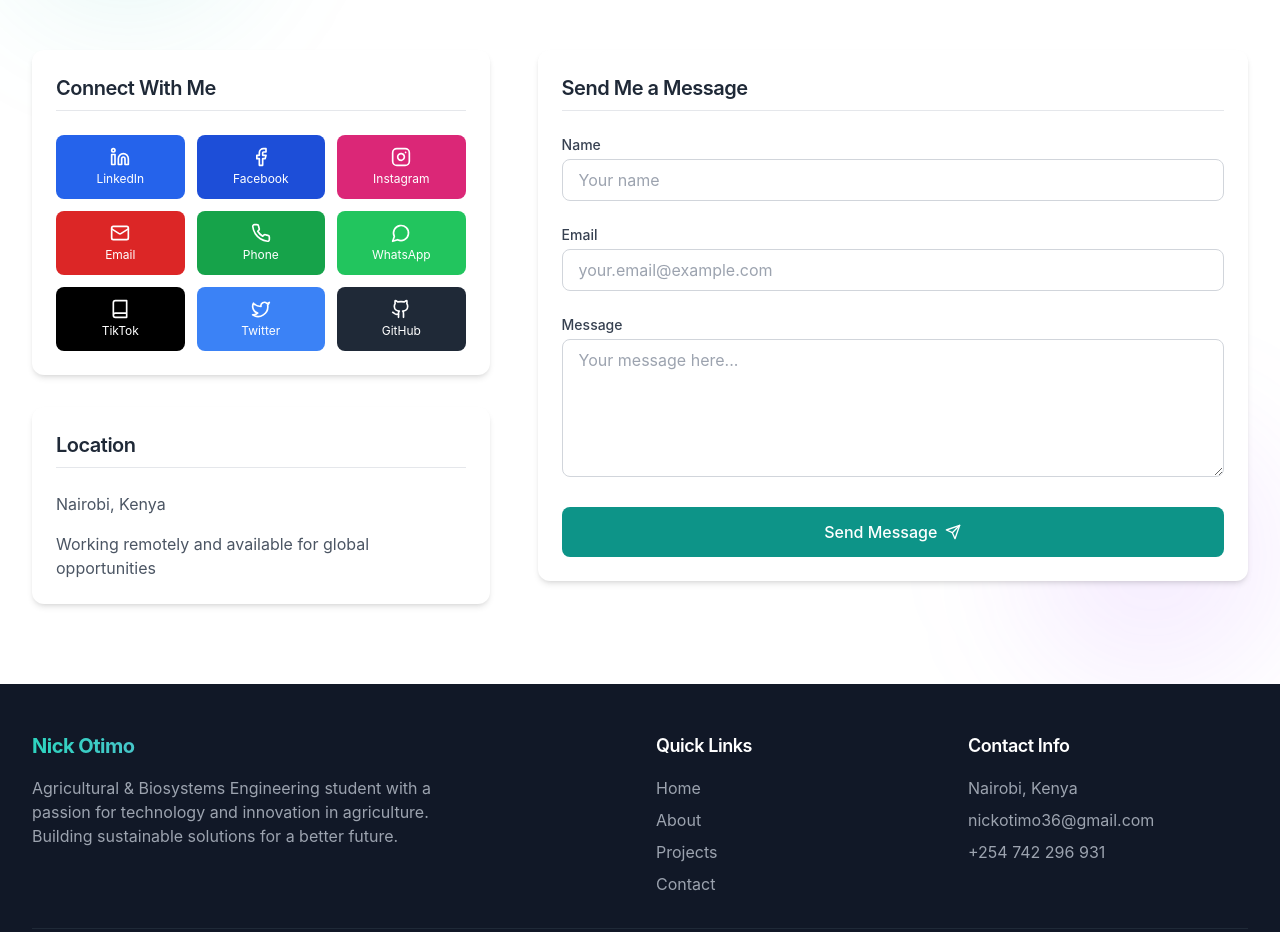
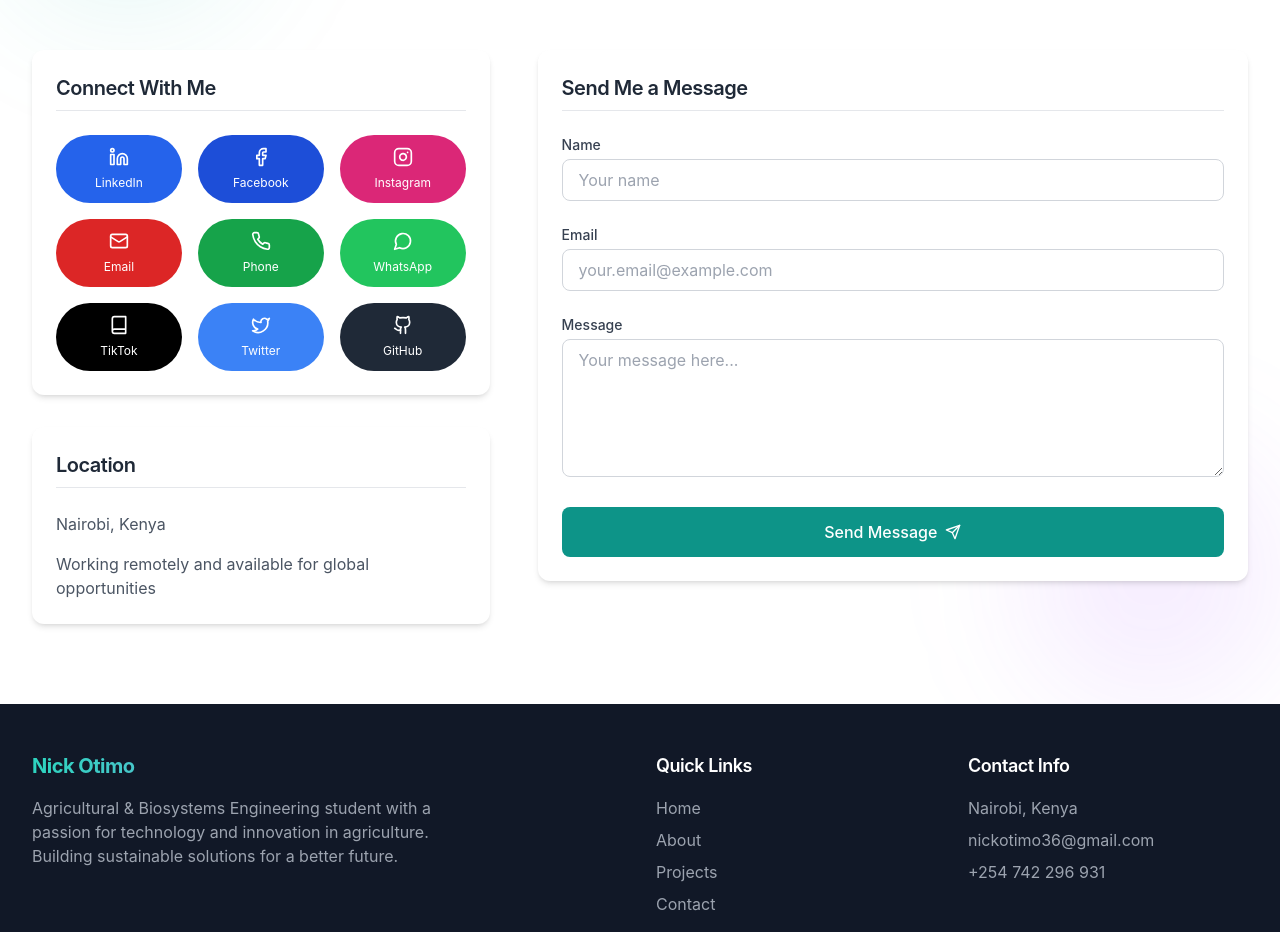
Before and after one commit to nick-otimo/nick-otimo, a React (Vite) app: page / in a window 1280 px wide. Shown: the part 7460-8392 px from the top of the page. Built offline with nearby package versions, Linux system fonts and the light colour scheme.

Commit message:
Update Contact.tsx

```diff
--- a/src/components/Contact.tsx
+++ b/src/components/Contact.tsx
@@ -96,13 +96,11 @@ const Contact: React.FC = () => {
     e.preventDefault();
     setIsSubmitting(true);
 
-    // Simulate form submission
     setTimeout(() => {
       setIsSubmitting(false);
       setIsSubmitted(true);
       setFormData({ name: '', email: '', message: '' });
 
-      // Reset success message after 3 seconds
       setTimeout(() => {
         setIsSubmitted(false);
       }, 3000);
@@ -111,7 +109,6 @@ const Contact: React.FC = () => {
 
   return (
     <section id="contact" className="py-20 bg-white dark:bg-gray-900 relative overflow-hidden">
-      {/* Decorative elements */}
       <div className="absolute top-0 left-0 w-64 h-64 bg-teal-500/10 rounded-full filter blur-3xl"></div>
       <div className="absolute bottom-0 right-0 w-64 h-64 bg-purple-500/10 rounded-full filter blur-3xl"></div>
 
@@ -132,18 +129,18 @@ const Contact: React.FC = () => {
             <div className="bg-white dark:bg-gray-800 rounded-xl shadow-md p-6">
               <h3 className="text-xl font-semibold mb-6 text-gray-800 dark:text-white border-b border-gray-200 dark:border-gray-700 pb-2">Connect With Me</h3>
 
-              <div className="grid grid-cols-3 gap-3">
+              <div className="grid grid-cols-3 gap-4">
                 {socialLinks.map((link, index) => (
                   <a
                     key={index}
                     href={link.url}
                     target="_blank"
                     rel="noopener noreferrer"
-                    className={`flex flex-col items-center justify-center p-3 rounded-lg text-white transition-all duration-300 transform hover:-translate-y-1 hover:shadow-lg ${link.color}`}
+                    className={`flex flex-col items-center justify-center p-3 rounded-full text-white transition-all duration-300 transform hover:-translate-y-1 hover:scale-110 ${link.color}`}
                     style={{ transitionDelay: `${index * 50}ms` }}
                   >
                     {link.icon}
-                    <span className="text-xs mt-1">{link.name}</span>
+                    <span className="text-xs mt-2">{link.name}</span>
                   </a>
                 ))}
               </div>
@@ -230,8 +227,8 @@ const Contact: React.FC = () => {
                   >
                     {isSubmitting ? (
                       <>
-                        <svg className="animate-spin -ml-1 mr-2 h-4 w-4 text-white" xmlns="http://www.w3.org/2000/svg" fill="none" viewBox="0 0 24 24">
-                          <circle className="opacity-25" cx="12" cy="12" r="10" stroke="currentColor" strokeWidth="4"></circle>
+                        <svg className="animate-spin -ml-1 mr-2 h-4 w-4 text-white\" xmlns="http://www.w3.org/2000/svg\" fill="none\" viewBox="0 0 24 24">
+                          <circle className="opacity-25\" cx="12\" cy="12\" r="10\" stroke="currentColor\" strokeWidth="4"></circle>
                           <path className="opacity-75" fill="currentColor" d="M4 12a8 8 0 018-8V0C5.373 0 0 5.373 0 12h4zm2 5.291A7.962 7.962 0 014 12H0c0 3.042 1.135 5.824 3 7.938l3-2.647z"></path>
                         </svg>
                         Sending...
```
